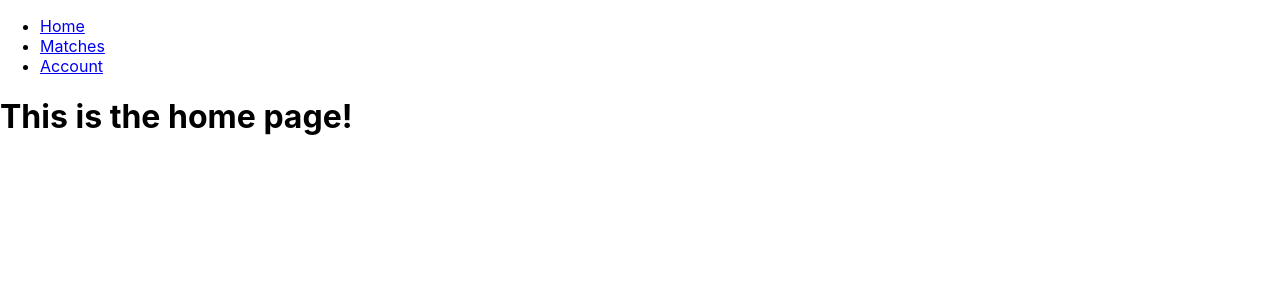
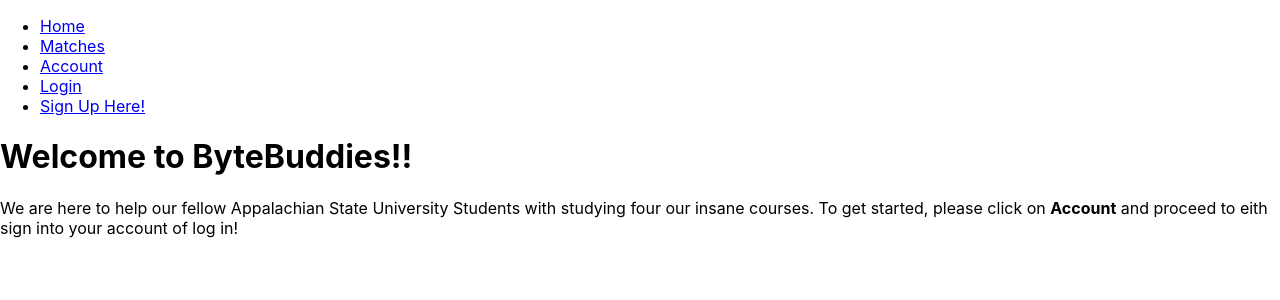
Before and after one commit to zach-belecanech/AppHack-FrontEnd, a React (Create React App) app in the folder my-react/: page / in a window 1280 px wide. Shown: the top 300 px of the page. Built offline with nearby package versions, Linux system fonts and the light colour scheme.

Commit message:
Added login/signup and changed title.
some home page stuff too but barely lol

```diff
--- a/my-react/public/index.html
+++ b/my-react/public/index.html
@@ -24,7 +24,7 @@
       work correctly both with client-side routing and a non-root public URL.
       Learn how to configure a non-root public URL by running `npm run build`.
     -->
-    <title>React App</title>
+    <title>ByteBuddies</title>
   </head>
   <body>
     <noscript>You need to enable JavaScript to run this app.</noscript>
--- a/my-react/src/App.js
+++ b/my-react/src/App.js
@@ -3,10 +3,13 @@
 import Home from './components/Home'
 import Matches from './components/Matches'
 import Account from './components/Account'
+import SignUp from './components/SignUp'
+import Login from './components/Login'
 
 function App() {
   return (
     <Router>
+      <title>ByteBuddies</title>
       <div>
         <nav className={styles.navbar}>
           <ul>
@@ -19,12 +22,20 @@
             <li>
               <Link to="/Account">Account</Link>
             </li>
+            <li>
+              <Link to="/Login">Login</Link>
+            </li>
+            <li>
+              <Link to="/SignUp">Sign Up Here!</Link>
+            </li>
           </ul>
         </nav>
         <Routes>
           <Route path="/" element={<HomeP />} />
           <Route path="/Matches" element={<MatchesP />} />
           <Route path="/Account" element={<AccountP />} />
+          <Route path="/SignUp" element={<SignUpP />} />
+          <Route path="/Login" element={<LoginP />} />
         </Routes>
       </div>
     </Router>
@@ -43,4 +54,12 @@
   return <Account />;
 }
 
+function SignUpP() {
+  return <SignUp />;
+}
+
+function LoginP() {
+  return <Login />;
+}
+
 export default App;
--- /dev/null
+++ b/my-react/src/components/Home.css
@@ -0,0 +1,14 @@
+#regularText {
+    background-color: #FFFFFF;
+    color: #000000;
+    border: 6px double #000000;
+    padding: 7px;
+    margin: 13px;
+    font-family: 'times new roman';
+    font-style: normal;
+    font-weight: normal;
+    font-size: 17px;
+    font-variant: normal;
+    line-height: 18px;
+    position: relative;
+  }
--- a/my-react/src/components/Home.js
+++ b/my-react/src/components/Home.js
@@ -1,10 +1,15 @@
-import React from 'react'
+import React from 'react';
+import './Home.css';
 
 export const Home = props => {
 
     return (
         <div>
-        <h1>This is the home page!</h1>
+        <h1>Welcome to ByteBuddies!!</h1>
+        <regularText>We are here to help our fellow Appalachian State University Students with
+            studying four our insane courses. To get started, please click on <b>Account</b> and
+            proceed to eith sign into your account of log in!
+        </regularText>
         </div>
     )
 }
--- /dev/null
+++ b/my-react/src/components/Login.js
@@ -0,0 +1,12 @@
+import React from 'react'
+
+export const Login = props => {
+
+    return (
+        <div>
+        <h1>This is the Login page!</h1>
+        </div>
+    )
+}
+
+export default Login
--- /dev/null
+++ b/my-react/src/components/SignUp.js
@@ -0,0 +1,12 @@
+import React from 'react'
+
+export const SignUp = props => {
+
+    return (
+        <div>
+        <h1>This is the Sign Up page!</h1>
+        </div>
+    )
+}
+
+export default SignUp
```
